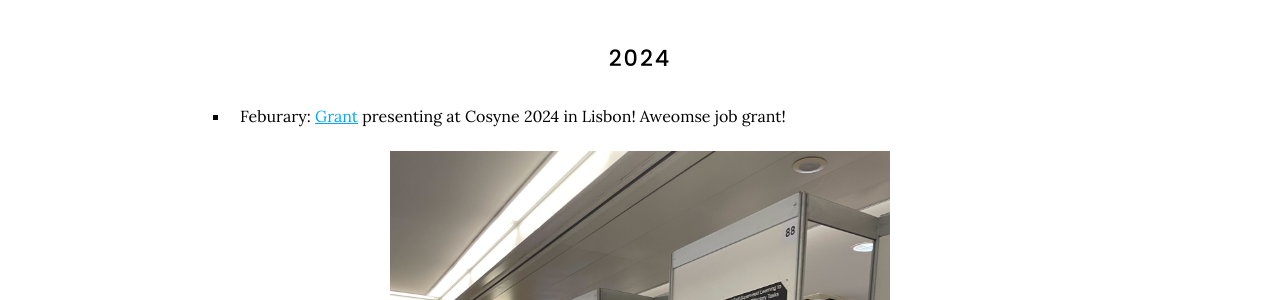
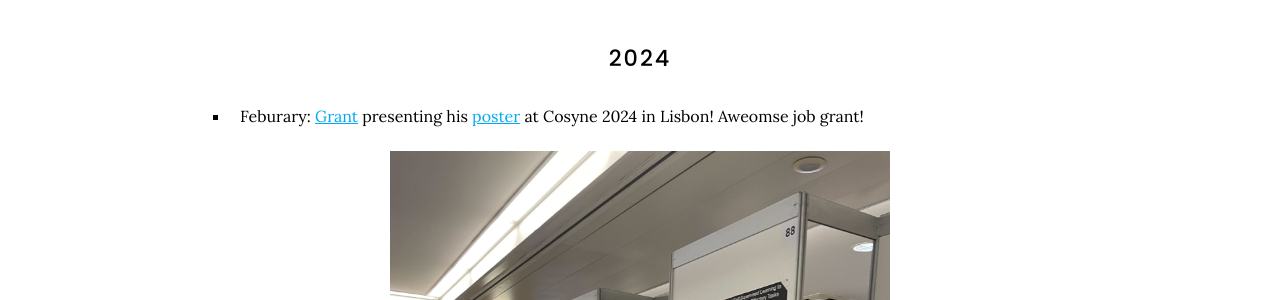
Before and after one commit to GrantMcConachie/depasquale-lab.github.io, a Jekyll site: the page built from news/index.md, in a window 1280 px wide. Shown: the part 140-440 px from the top of the page. Built offline with Jekyll 4.4.1, drawn with Linux system fonts in a browser that asks for light colours; nearby versions of some CDN libraries; a style sheet for code colours, icons or effects is not loaded.

Commit message:
add grants poster

```diff
--- a/news/index.md
+++ b/news/index.md
@@ -7,7 +7,7 @@ nav:
 2024
 ======
 
-* Feburary: [Grant](https://depasquale-lab.github.io/members/Grant-Mcconachie.html) presenting at Cosyne 2024 in Lisbon! Aweomse job grant!
+* Feburary: [Grant](https://depasquale-lab.github.io/members/Grant-Mcconachie.html) presenting his [poster](/images/Poster_draft_2.pdf) at Cosyne 2024 in Lisbon! Aweomse job grant!
 
 <div style="text-align: center;">
   <img src="/images/IMG_4208.jpg" width="500">
```
